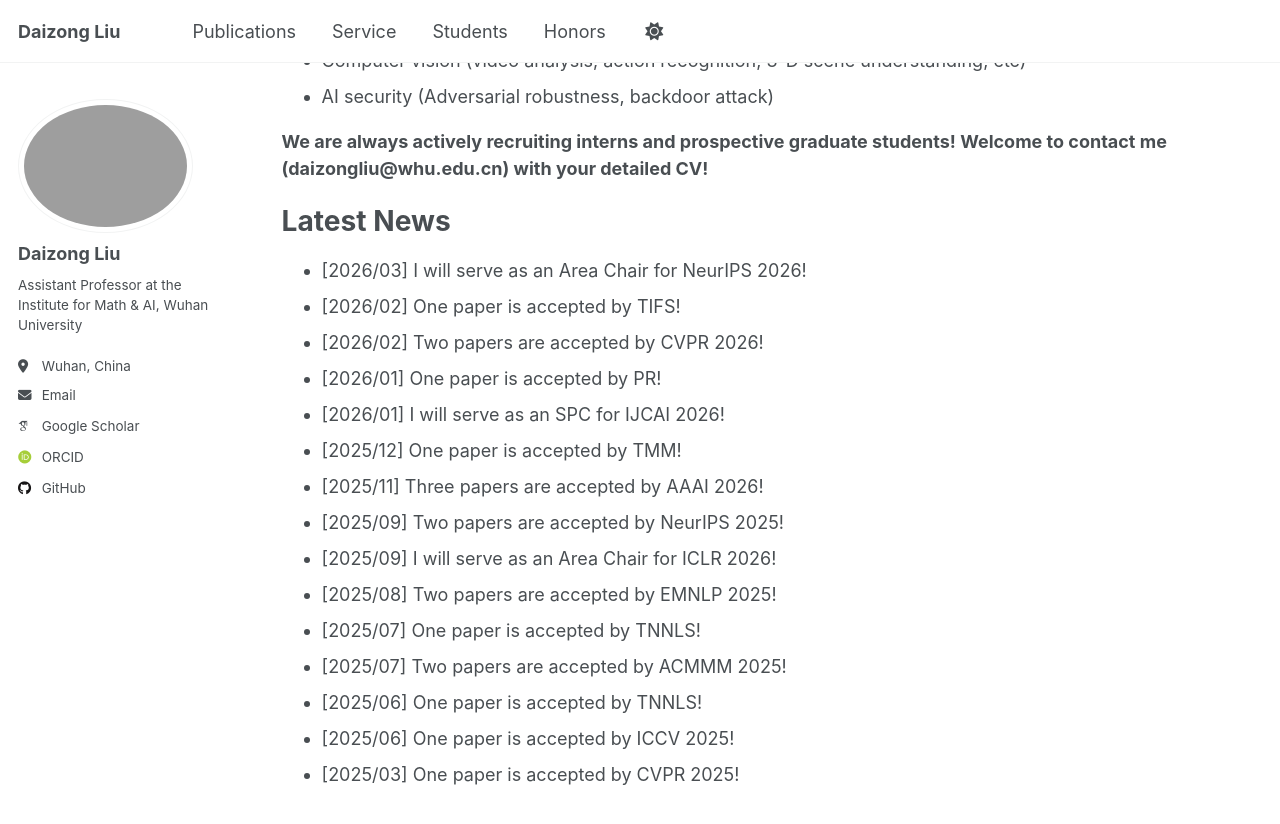
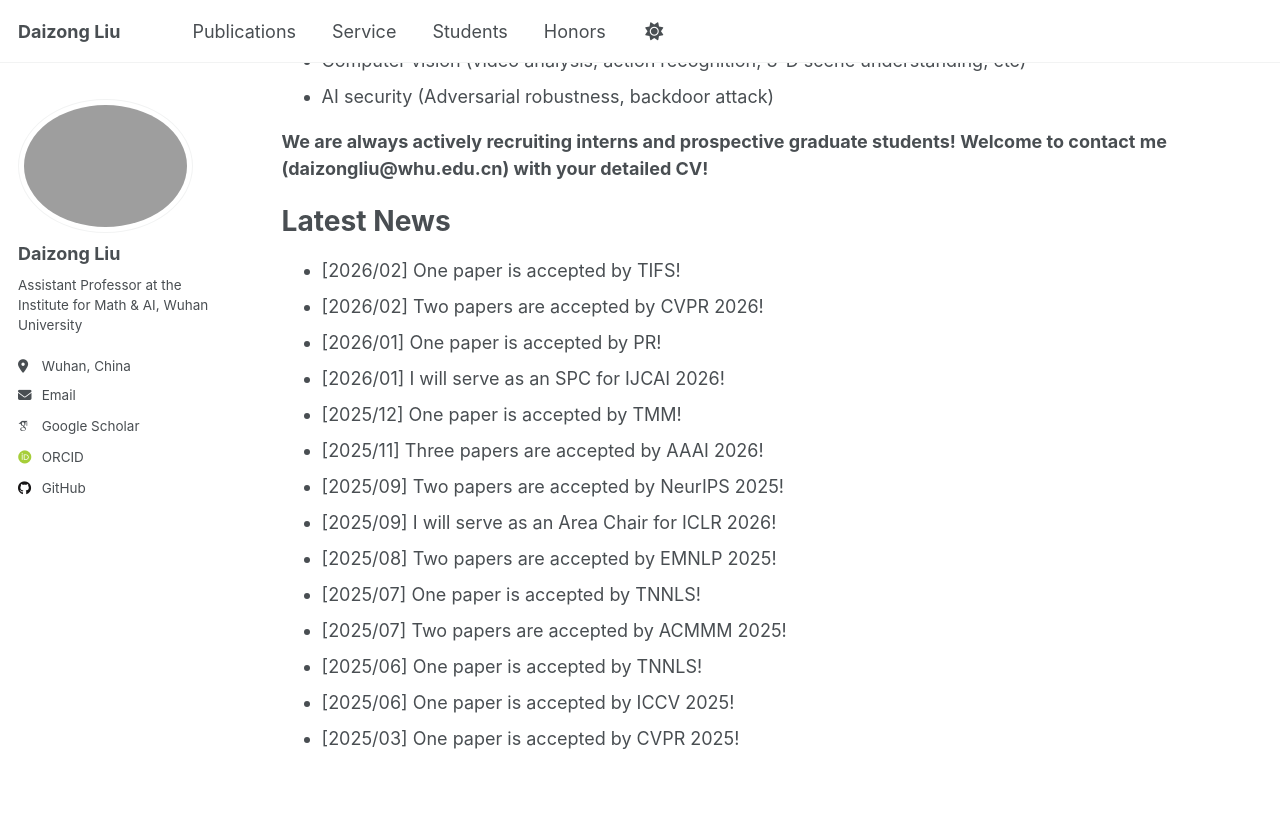
Before and after one commit to liudaizong/liudaizong.github.io, a Jekyll site: the page built from _pages/about.md, in a window 1280 px wide and 900 px high, scrolled down 424 px. Shown: the top 824 px of the window. Built offline with Jekyll 4.4.1, drawn with Linux system fonts in a browser that asks for light colours; some web fonts are replaced.

Commit message:
Update about.md

```diff
--- a/_pages/about.md
+++ b/_pages/about.md
@@ -20,7 +20,6 @@ My broad research interests include Multimodal Reasoning, 3D Point Cloud Percept
 
 Latest News
 ======
-* [2026/03] I will serve as an Area Chair for NeurIPS 2026!
 * [2026/02] One paper is accepted by TIFS!
 * [2026/02] Two papers are accepted by CVPR 2026!
 * [2026/01] One paper is accepted by PR!
```
